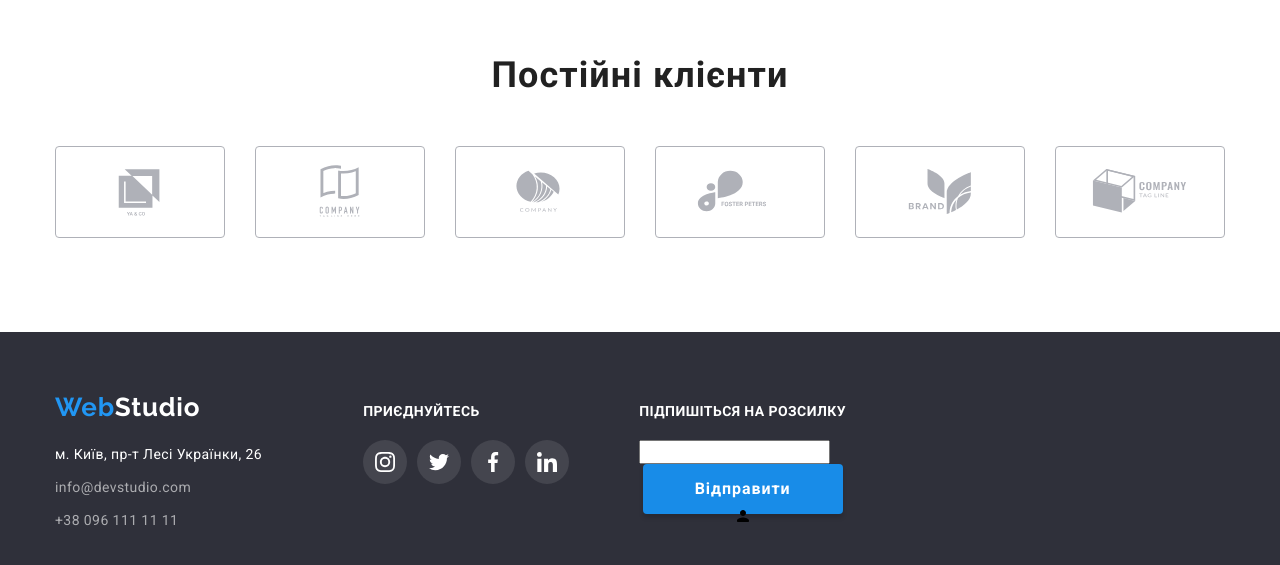
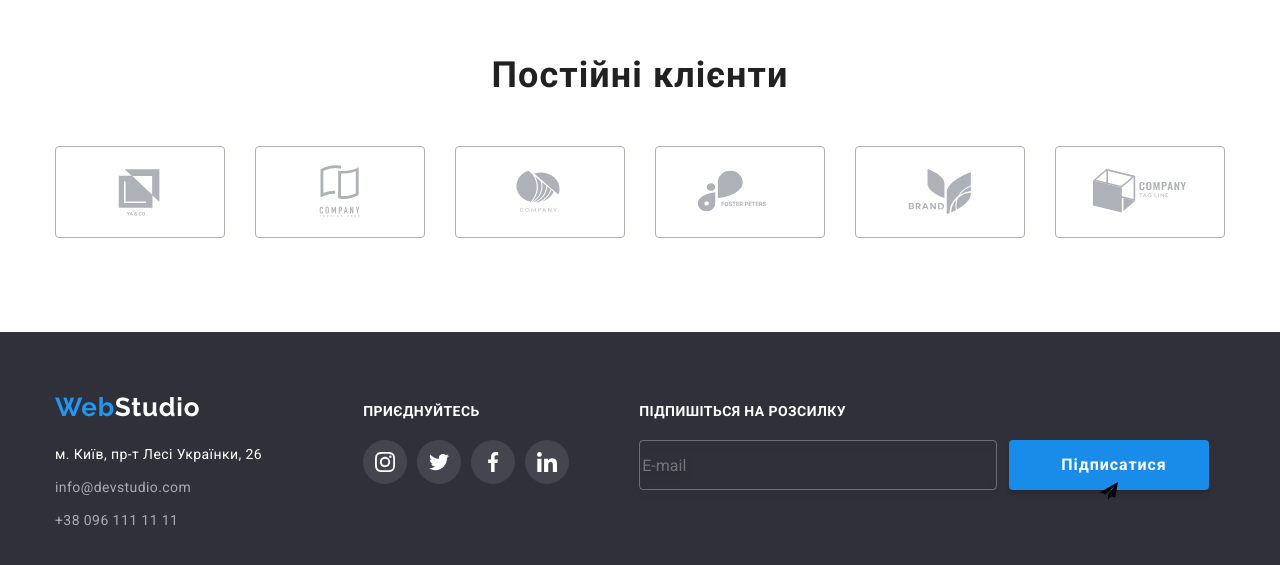
Before and after one commit to RamzesRS/goit-markup-hw-06, a plain HTML site: page index.html in a window 1280 px wide. Shown: the part 2421-2986 px from the top of the page. Drawn offline with nearby package versions, Linux system fonts and the light colour scheme.

Commit message:
last editions

```diff
--- a/CSS/styles.css
+++ b/CSS/styles.css
@@ -794,6 +794,26 @@ button {
 	display: block;
 }
 
+.subscription-items {
+	display: flex;
+	align-items: center;
+	justify-content: center;
+	gap: 12px;
+}
+
+.subscription-input {
+	background-color: transparent;
+	border: 1px solid rgba(255, 255, 255, 0.3);
+	filter: drop-shadow(0px 4px 4px rgba(0, 0, 0, 0.15));
+	border-radius: 4px;
+	width: 358px;
+	height: 50px;
+}
+
+.subscription-icon {
+	fill: FFFFFF;
+}
+
 .modal-icon {
 	position: absolute;
 	left: 12px;
@@ -806,6 +826,7 @@ button {
 	margin-bottom: 28px;
 	display: block;
 }
+
 .name-item {
 	position: absolute;
 	top: 50;
--- a/index.html
+++ b/index.html
@@ -455,20 +455,29 @@
           </div>
           <div class="footer-subscription">
             <p class="footer-heading">Підпишіться на розсилку</p>
+            <ul class="subscription-items">
+              <li>
                 <form class="subscription-form">
                   <label class="subscription-label"></label>
                   <span class="subscription-wrapper">
                     <input
                       type="name"
-									name="user-name"
+                      name="subscription"
                       class="subscription-input"
-									required
+                      placeholder="E-mail"
                     />
                   </span>
                 </form>
-						<button type="submit" class="form-button flex">Відправити <svg class="subscription-icon" width="18" height="18">
-							<use href="./images/icons.svg#icon-person-icon"></use>
-						</svg></button>
+              </li>
+              <li>
+                <button type="submit" class="form-button">
+                  Підписатися
+                  <svg class="subscription-icon" width="18" height="18">
+                    <use href="./images/icons.svg#icon-icon-send"></use>
+                  </svg>
+                </button>
+              </li>
+            </ul>
           </div>
         </div>
       </div>
@@ -540,7 +549,8 @@
                   <use
                     href="./images/icons.svg#icon-check-icon"
                   ></use></svg></span
-              >Погоджуюся з розсилкою та приймаю <a class="modal-link" href="">Умови договору</a></label
+              >Погоджуюся з розсилкою та приймаю
+              <a class="modal-link" href="">Умови договору</a></label
             >
           </div>
           <button type="submit" class="form-button">Відправити</button>
```
Lines whose indentation alone changed are shown as unchanged.
